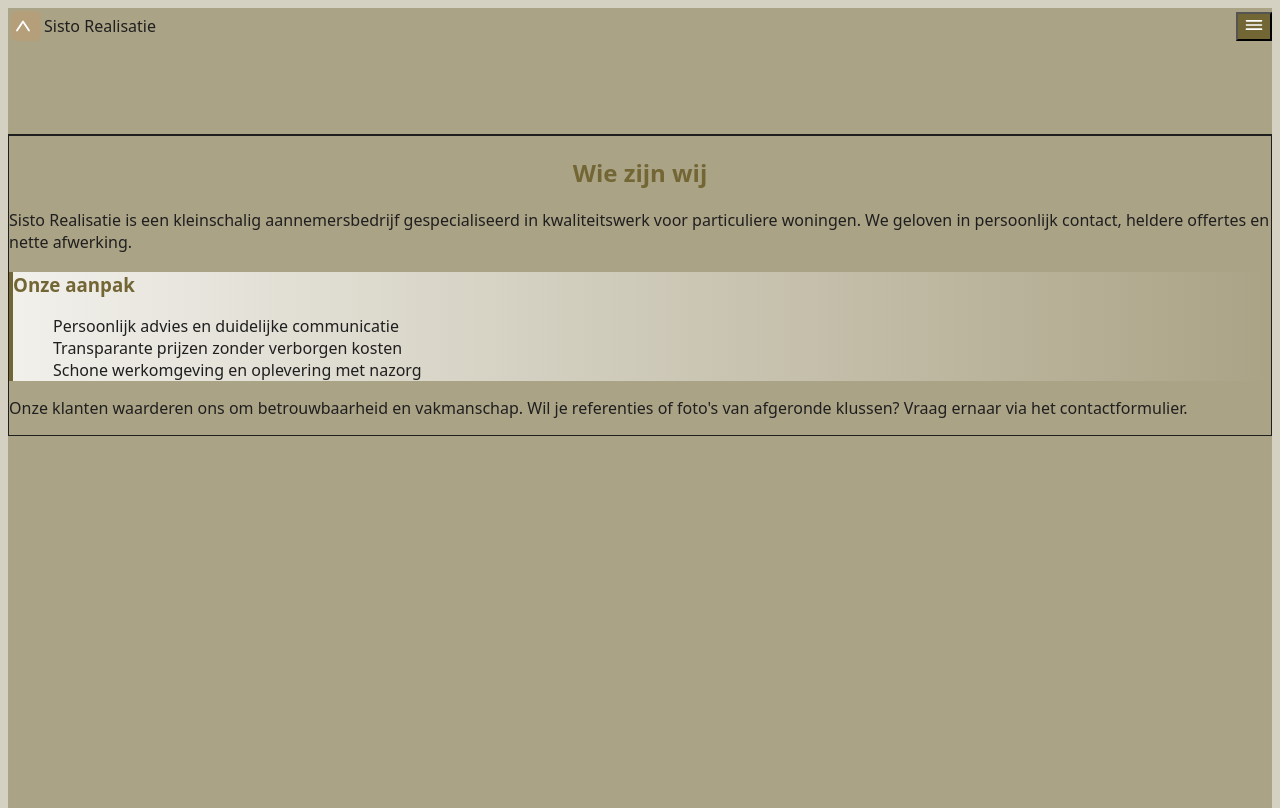
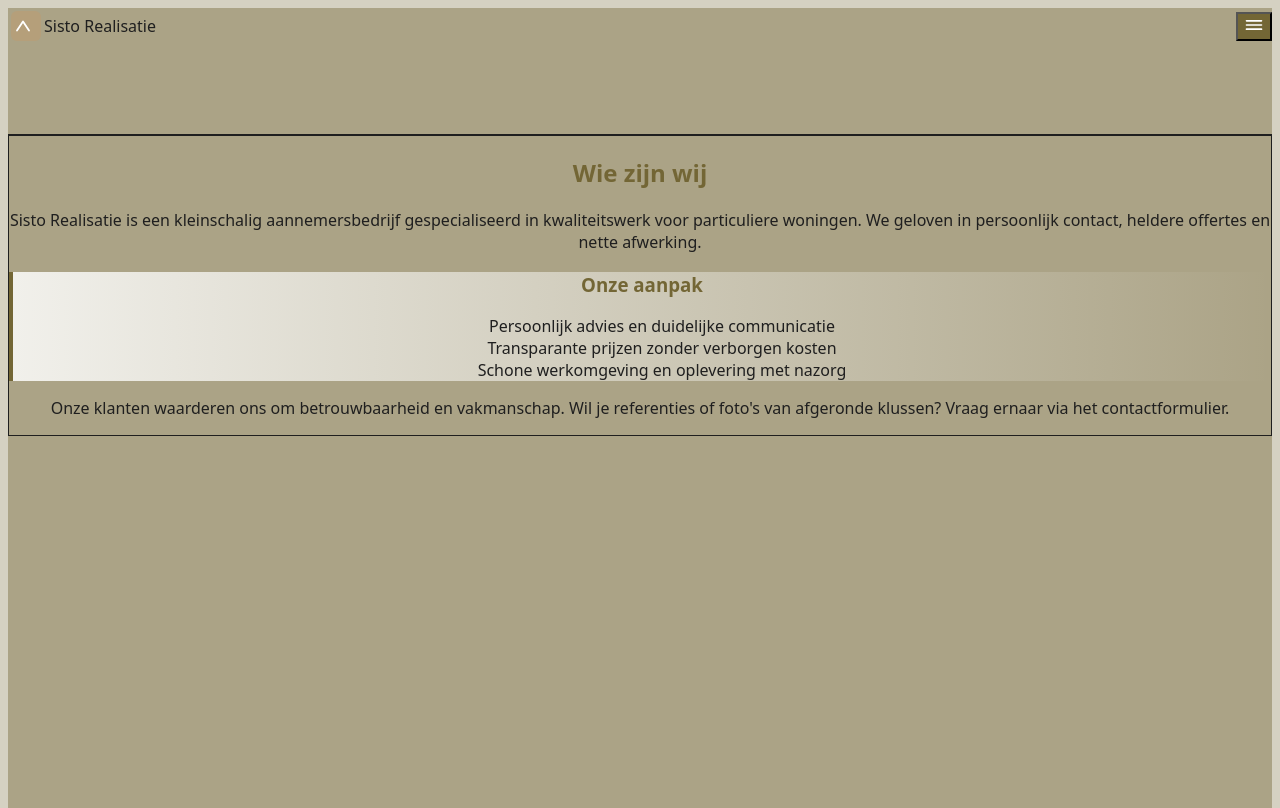
Before and after one commit to gonul1907/sisto1907, a Next.js app: page /wie-zijn-wij in a window 1280 px wide. Built offline with nearby package versions, Linux system fonts and the light colour scheme.

Commit message:
style(wie-zijn-wij): centreer alle tekst en lijstelementen

```diff
--- a/src/app/wie-zijn-wij/page.tsx
+++ b/src/app/wie-zijn-wij/page.tsx
@@ -16,7 +16,7 @@ export default function WieZijnWij() {
             <div className="w-24 h-1 bg-gradient-to-r from-[var(--accent)] to-[var(--beige-200)] mx-auto rounded-full"></div>
           </div>
 
-          <div className="space-y-6 text-left max-w-3xl mx-auto">
+          <div className="space-y-6 text-center max-w-3xl mx-auto">
             <p className="text-lg leading-relaxed">
               Sisto Realisatie is een kleinschalig aannemersbedrijf gespecialiseerd in kwaliteitswerk voor particuliere woningen. We geloven in persoonlijk contact, heldere offertes en nette afwerking.
             </p>
@@ -24,16 +24,16 @@ export default function WieZijnWij() {
             <div className="bg-gradient-to-r from-[var(--beige-50)] to-white rounded-xl p-6 border-l-4 border-[var(--accent)]">
               <h3 className="font-semibold text-xl mb-4 text-[var(--accent)]">Onze aanpak</h3>
               <ul className="space-y-3">
-                <li className="flex items-start gap-3">
-                  <span className="w-2 h-2 bg-[var(--accent)] rounded-full mt-2 flex-shrink-0"></span>
+                <li className="flex items-center justify-center gap-3">
+                  <span className="w-2 h-2 bg-[var(--accent)] rounded-full flex-shrink-0"></span>
                   <span>Persoonlijk advies en duidelijke communicatie</span>
                 </li>
-                <li className="flex items-start gap-3">
-                  <span className="w-2 h-2 bg-[var(--accent)] rounded-full mt-2 flex-shrink-0"></span>
+                <li className="flex items-center justify-center gap-3">
+                  <span className="w-2 h-2 bg-[var(--accent)] rounded-full flex-shrink-0"></span>
                   <span>Transparante prijzen zonder verborgen kosten</span>
                 </li>
-                <li className="flex items-start gap-3">
-                  <span className="w-2 h-2 bg-[var(--accent)] rounded-full mt-2 flex-shrink-0"></span>
+                <li className="flex items-center justify-center gap-3">
+                  <span className="w-2 h-2 bg-[var(--accent)] rounded-full flex-shrink-0"></span>
                   <span>Schone werkomgeving en oplevering met nazorg</span>
                 </li>
               </ul>
```
